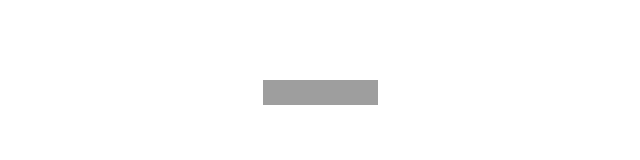
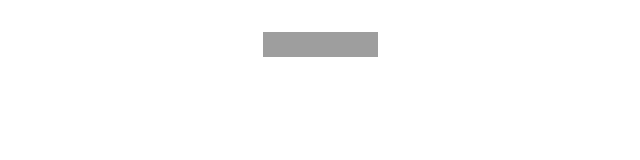
Before and after one commit to nko5/hicapacity, a website: page public/index.html in a window 1280 px wide. Shown: the whole page, without its empty margins (320-960 px from the left). Drawn offline with Linux system fonts and the light colour scheme; grey boxes are pictures that could not be loaded.

Commit message:
Reduced margin

```diff
--- a/public/styles/main.css
+++ b/public/styles/main.css
@@ -6,7 +6,7 @@
 body {
   text-align: center;
   overflow: hidden;
-  margin: 5em auto;
+  margin: 2em auto;
 }
 
 h1 {
```
